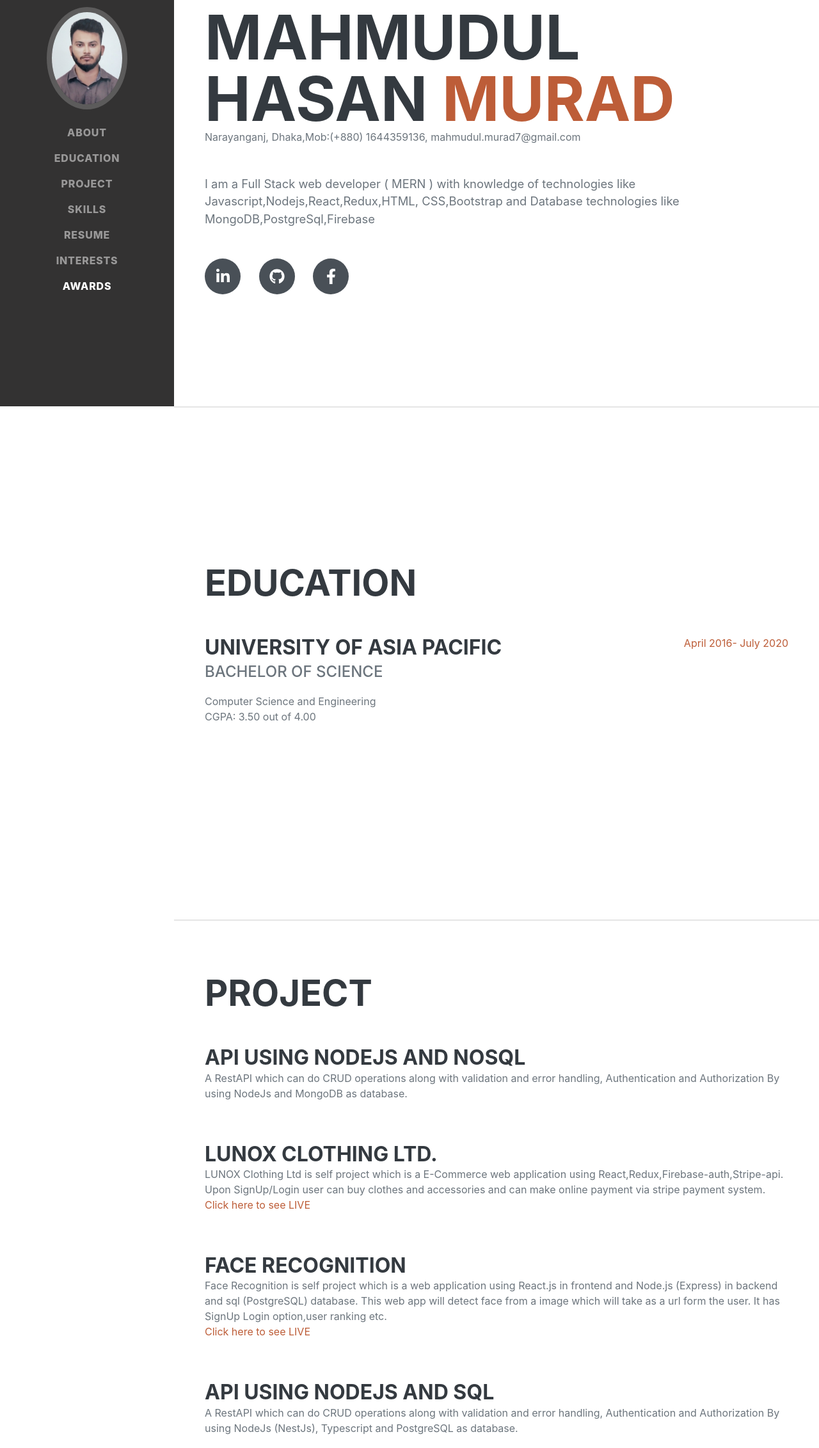
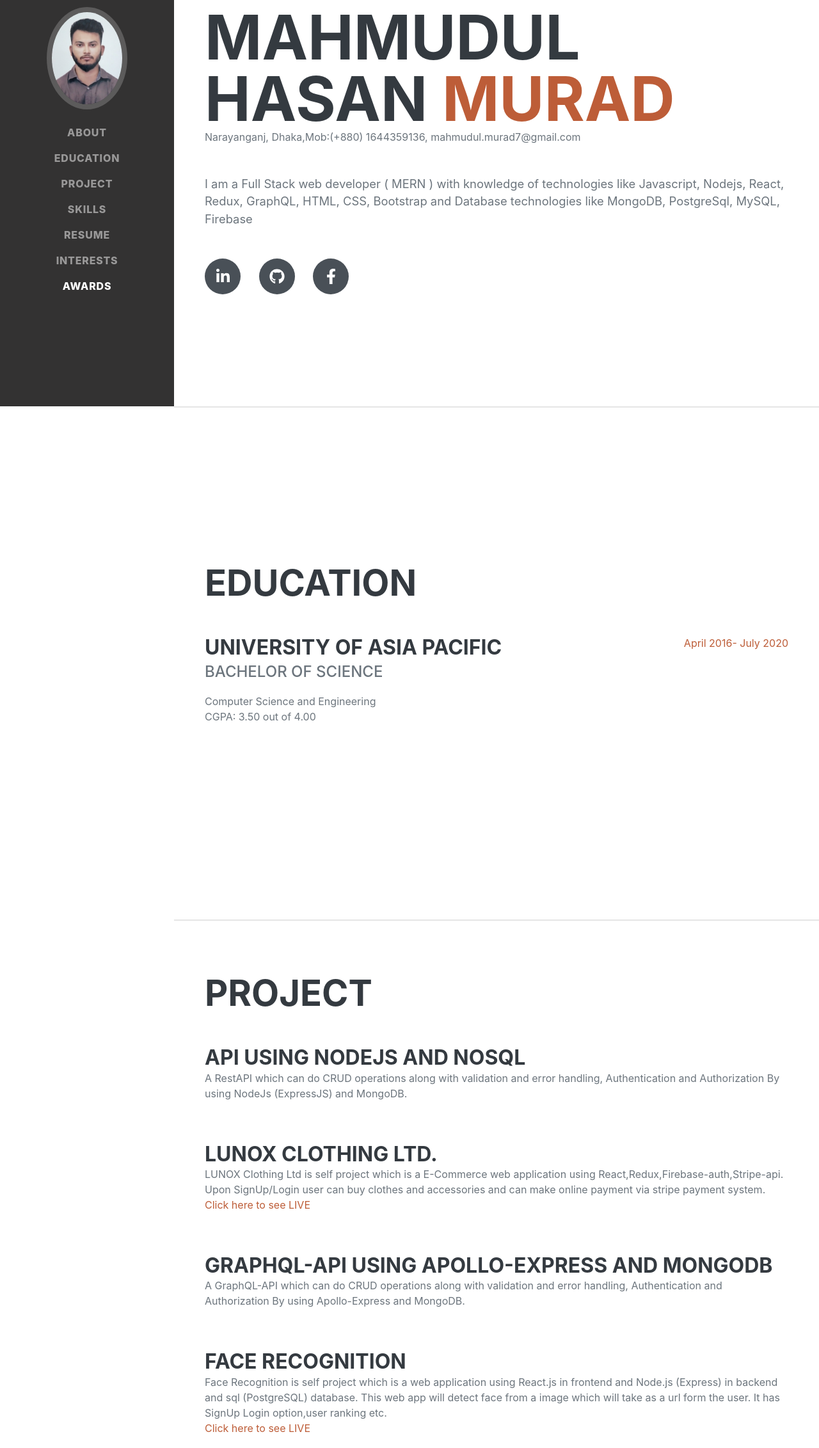
Before and after one commit to mahmudulmurad/mahmudulmurad.github.io, a plain HTML site: page index.html in a window 1280 px wide. Shown: the part 165-2428 px from the top of the page at 64% size. Drawn offline with nearby package versions, Linux system fonts and the light colour scheme; a web font is replaced by a local one.

Commit message:
updating

```diff
--- a/index.html
+++ b/index.html
@@ -50,8 +50,8 @@
                         mahmudul.murad7@gmail.com
                     </div>
                     <p class="lead mb-5">I am a Full Stack web developer ( MERN ) with knowledge
-                        of technologies like Javascript,Nodejs,React,Redux,HTML,
-                        CSS,Bootstrap and Database technologies like MongoDB,PostgreSql,Firebase </p>
+                        of technologies like Javascript, Nodejs, React, Redux, GraphQL, HTML,
+                         CSS, Bootstrap and Database technologies like MongoDB, PostgreSql, MySQL, Firebase </p>
                     <div class="social-icons">
                         <a class="social-icon" href="https://www.linkedin.com/in/mahmudul-hasan-murad-50a6431a0/"><i class="fab fa-linkedin-in"></i></a>
                         <a class="social-icon" href="https://github.com/mahmudulmurad" ><i class="fab fa-github"></i></a>
@@ -106,8 +106,7 @@
                         <div class="flex-grow-1">
                             <h3 class="mb-0">API using Nodejs and NoSql</h3>
                             <p>A RestAPI which can do CRUD operations along with validation and error handling,
-                                Authentication and Authorization By using NodeJs and MongoDB
-                                as database.</p>
+                                Authentication and Authorization By using NodeJs (ExpressJS) and MongoDB.</p>
                         </div>
                     </div>
                     <div class="d-flex flex-column flex-md-row justify-content-between mb-5">
@@ -118,10 +117,14 @@
                                 Upon SignUp/Login user can buy clothes and accessories and can make online payment via stripe payment system.
                                  <br><a target="_blank" href="https://lunox.herokuapp.com/">Click here to see LIVE</a></br>
                             </p>
-
                         </div>
-
-
+                    </div>
+                    <div class="d-flex flex-column flex-md-row justify-content-between mb-5">
+                        <div class="flex-grow-1">
+                            <h3 class="mb-0">GraphQL-API using Apollo-Express and MongoDB</h3>
+                            <p>A GraphQL-API which can do CRUD operations along with validation and error handling,
+                                Authentication and Authorization By using Apollo-Express and MongoDB.</p>
+                        </div>
                     </div>
 
                     <div class="d-flex flex-column flex-md-row justify-content-between mb-5">
@@ -172,19 +175,19 @@
                 </div><div class="col-md-3 col-12 neo">
                 <div class="subheading mb-3">Backend Technologies</div>
                         <ul>
-                        <li>NodeJS</li>
+                        <li>NodeJs</li>
                         <li>Firebase</li>
                         <li>MongoDB</li>
                         <li>postgreSQL</li>
                         </ul>
                 </div>
-                <!-- <div class="col-md-3 col-12 neo">
+                <div class="col-md-3 col-12 neo">
                 <div class="subheading mb-3">Libraries</div>
                         <ul>
-                        <li>ExpressJS</li>
-                        <li>NestJs</li>
+                        <li>ExpressJs</li>
+                        <li>GraphQL</li>
                         </ul>
-                    </div> -->
+                    </div>
                 <div class="col-md-3 col-12 neo">
                 <div class="subheading mb-3">Others</div>
                         <ul>
```
Also changed, not shown: 1 other file.
